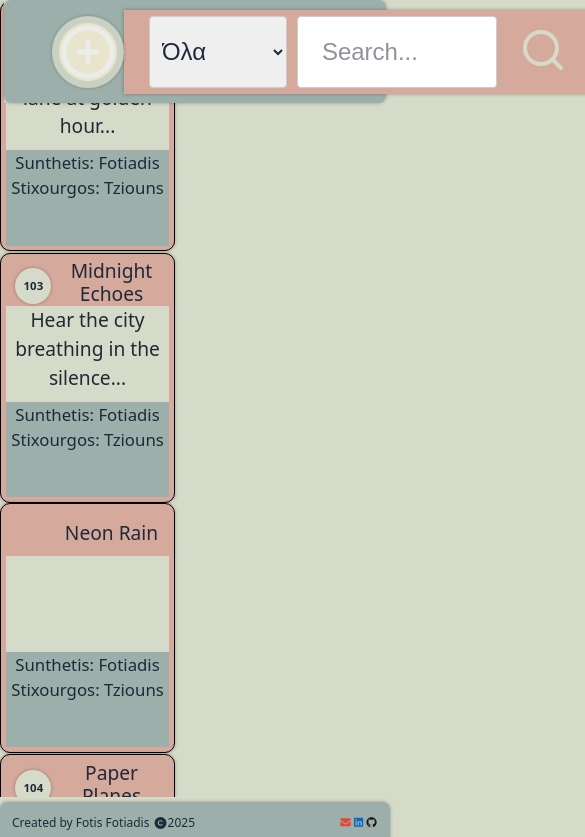
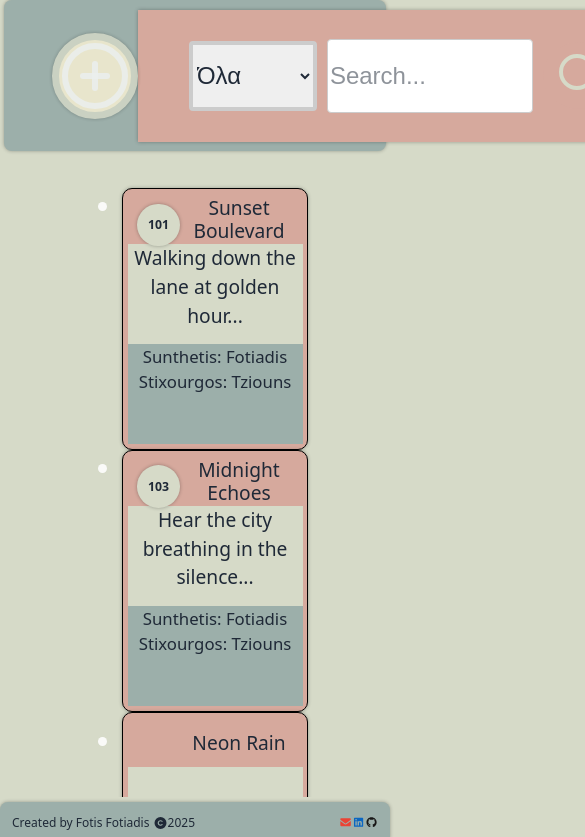
Before and after one commit to Skioulis/disc-React-App, a React (Vite) app in the folder disc-app/: page / in a window 390 px wide. Shown: the top 837 px of the page, 585 px wide, since content can reach past the window. Built offline with nearby package versions, Linux system fonts and the light colour scheme.

Commit message:
Add page design diagram, `Disc` and `Person` models, and update styles for better responsiveness and text clamping.

```diff
--- a/disc-app/src/App.css
+++ b/disc-app/src/App.css
@@ -1,8 +1,3 @@
-html, body, #root {
-    min-width: 800px; /* pick your value */
-    max-width: 100vw;
-}
-
 :root{
     --color-bg: #FBF3D5;
     --color-surface: #D6DAC8;
@@ -14,18 +9,24 @@ html, body, #root {
     --color-github: #181717;
 }
 
-* {
-    padding: 0;
-    margin: 0;
-    box-sizing: border-box;
-}
+/*html, body, #root {*/
+/*    min-width: 800px; !* pick your value *!*/
+/*    max-width: 100vw;*/
+/*}*/
+
+
+/** {*/
+/*    padding: 0;*/
+/*    margin: 0;*/
+/*    box-sizing: border-box;*/
+/*}*/
 html {
     font-family: "Montserrat", sans-serif;
     font-size: 24px;
 }
 body {
     background: var(--color-surface);
-    padding: 0 ;
+    /*padding: 0 ;*/
 
 }
 
@@ -37,10 +38,23 @@ body {
 /*}*/
 
 
-.App-grid{
-    display: grid;
-    grid-template-rows: auto 1fr auto; /* header | main grows | footer */
-    align-items: stretch;
-    width: 100vw;
+/*.App-grid{*/
+/*    display: grid;*/
+/*    grid-template-rows: auto 1fr auto; !* header | main grows | footer *!*/
+/*    align-items: stretch;*/
+/*    width: 100vw;*/
 
+/*}*/
+
+.App-flex {
+    display: flex;
+    flex-direction: column;
+    align-items: center;
+    justify-content: center;
+    gap: 10px;
 }
+
+/* Ensure main content starts below the fixed navbar */
+main {
+    padding-top: 6.5rem; /* approximate height of fixed navbar incl. padding */
+}
--- a/disc-app/src/App.jsx
+++ b/disc-app/src/App.jsx
@@ -7,7 +7,7 @@ import SongList from './components/SongList/SongList.jsx'
 function App() {
 
   return (
-    <div className="App-grid">
+    <div className="App-flex">
         <Navbar />
 
         <main>
--- a/disc-app/src/components/navbar/Navbar.css
+++ b/disc-app/src/components/navbar/Navbar.css
@@ -26,7 +26,7 @@ header {
 
 .navbar {
     height: 4.3rem;
-
+    font-size: 1rem;
     /*display: flex;*/
     /*justify-content: space-between;*/
     /*align-items: center;*/
--- a/disc-app/src/components/navbar/dropdown/NavDropdown.css
+++ b/disc-app/src/components/navbar/dropdown/NavDropdown.css
@@ -1,9 +1,9 @@
 .dropdown {
-    padding: 8px;
+    /*padding: 8px;*/
     border-radius: 4px;
-    border: 1px solid #ccc;
+    border: 4px solid #ccc;
     width: auto;
-    height: 3rem;
+    height: 70px;
     font-size: 1rem;
     color: var(--color-text);
 }
@@ -20,7 +20,7 @@
 .dropdown-option {
     background-color: var(--color-surface);
     color: var(--color-text);
-    padding: 8px;
+    /*padding: 8px;*/
     font-size: 1rem;
 }
 
--- a/disc-app/src/components/navbar/search-section/SeachBar.css
+++ /dev/null
@@ -1,49 +0,0 @@
-.search-container {
-    display: flex;
-    align-items: center;
-    justify-content: center;
-    gap: 10px;
-    background-color: var(--color-primary);
-    height: 3.5rem;
-    width: 20rem;
-    padding: 1rem;
-}
-
-.search-input {
-    padding: 1rem;
-    border-radius: 4px;
-    border: 1px solid #ccc;
-    width: 200px;
-    height: 3rem;
-    font-size: 1rem;
-    color: var(--color-text);
-}
-
-.search-input::placeholder {
-    color: var(--color-text); /* replace with your desired color or var(--color-...) */
-    opacity: 0.5;     /* ensure consistent visibility across browsers */
-}
-
-.search-input:focus {
-    outline: none;
-    /*border: 4px solid #9CAFAA;*/
-    box-shadow: 0 0 0 4px var(--color-surface);
-
-}
-
-.search-button {
-    background-color: var(--color-primary);
-    color: var(--color-surface);
-    border: none;
-    border-radius: 50%;
-    padding: 8px 12px;
-    cursor: pointer;
-    height: auto;
-    width: auto;
-}
-
-.search-button:hover {
-    background-color: var(--color-surface);
-    color: var(--color-primary);
-    box-shadow: 0 0 1vw 0 rgba(0, 0, 0, 0.3);
-}
--- a/disc-app/src/components/navbar/search-section/SearchBar.css
+++ b/disc-app/src/components/navbar/search-section/SearchBar.css
@@ -3,6 +3,7 @@
     align-items: center;
     justify-content: center;
     gap: 10px;
+    /*margin: 0 auto;*/
     background-color: var(--color-primary);
     height: 3.5rem;
     width: 20rem;
@@ -10,12 +11,12 @@
 }
 
 .search-input {
-    padding: 1rem;
+    /*padding: 1rem;*/
     border-radius: 4px;
     border: 1px solid #ccc;
     width: 200px;
-    height: 3rem;
-    font-size: 1rem;
+    height: 70px;
+    font-size: 1em;
     color: var(--color-text);
 }
 
--- a/disc-app/src/components/navbar/search-section/SearchBar.jsx
+++ b/disc-app/src/components/navbar/search-section/SearchBar.jsx
@@ -6,17 +6,17 @@ import './SearchBar.css'
 function SearchBar() {
 
     return (
-        <div className="search-container">
-            <NavDropdown />
+        <form className="search-container" onSubmit={(e) => e.preventDefault()}>
+            <NavDropdown/>
             <input
                 type="text"
                 placeholder="Search..."
                 className="search-input"
             />
-            <button className="search-button">
+            <button type="submit" className="search-button">
                 <Search size={"2rem"}/>
             </button>
-        </div>
+        </form>
     )
 }
 
--- a/disc-app/src/index.css
+++ b/disc-app/src/index.css
@@ -5,7 +5,7 @@
 
   color-scheme: light dark;
   color: rgba(255, 255, 255, 0.87);
-  background-color: #242424;
+  /*background-color: #242424;*/
 
   font-synthesis: none;
   text-rendering: optimizeLegibility;
```
